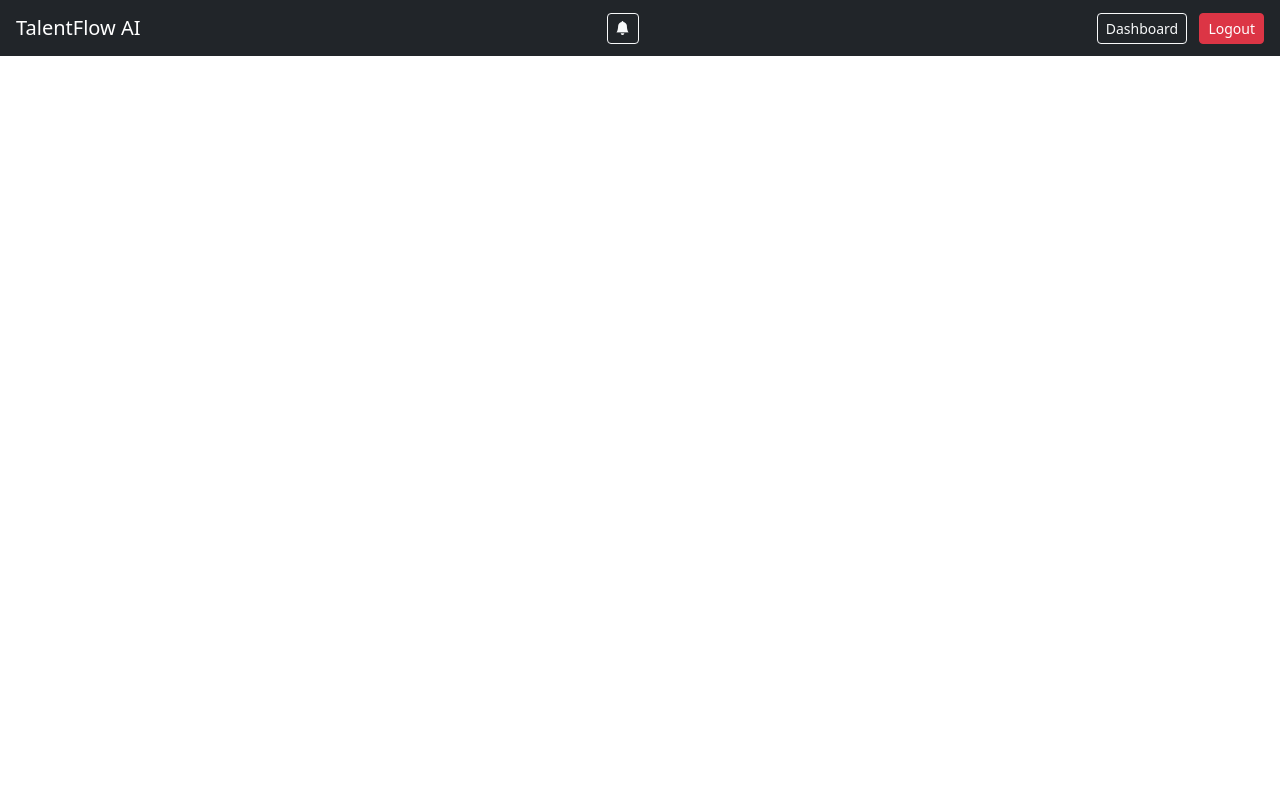
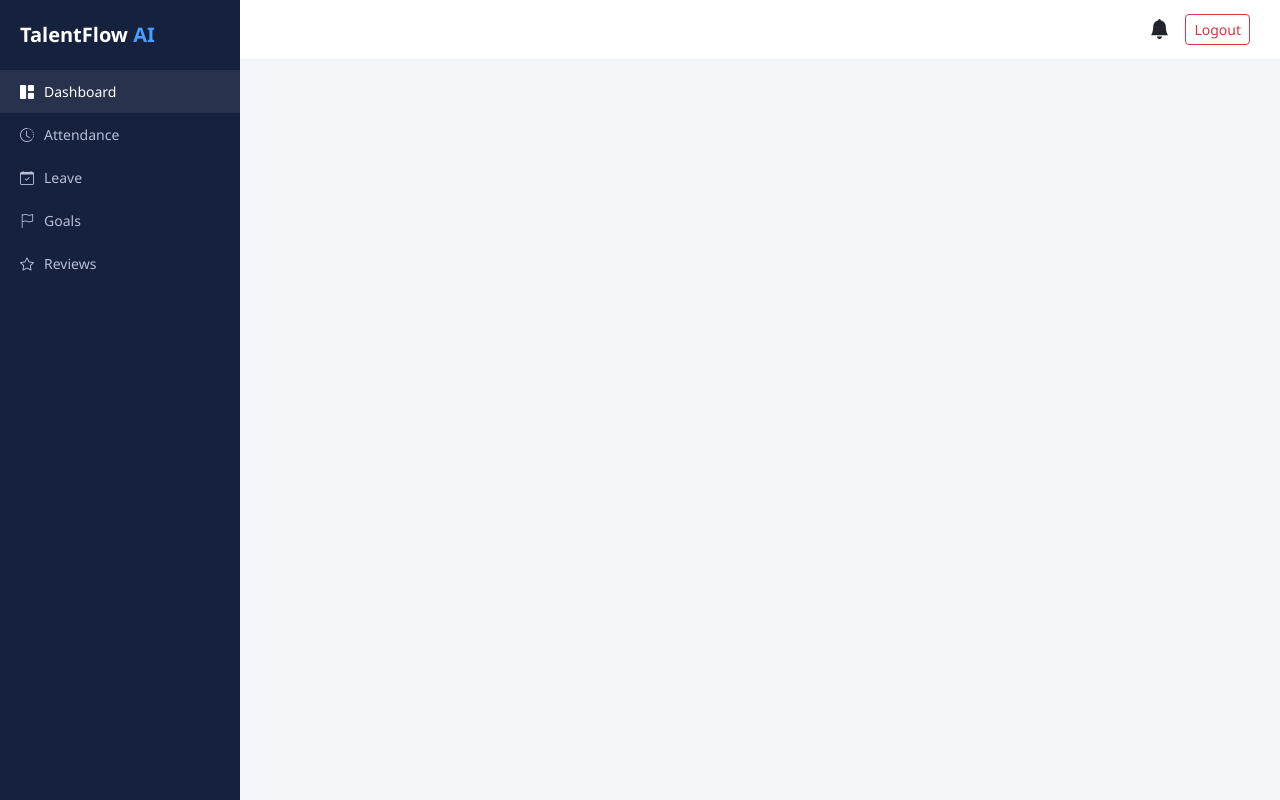
Before and after one commit to harshgiri3531/Telentflow_AI, a Django app: template templates/base.html in a window 1280 px wide. Run offline with Django 5.2, Linux system fonts and the light colour scheme; the template is opened without the code that fills it, so the values that code supplies are empty; parts of the project's set-up code (start-up, migrations or seed data) failed here and were passed over.

Commit message:
Add sidebar layout and real-data admin overview dashboard

```diff
--- a/apps/attendance/urls.py
+++ b/apps/attendance/urls.py
@@ -1,9 +1,10 @@
 from django.urls import path
-from .views import CheckInView, CheckOutView, LeaveRequestListCreateView, LeaveApprovalView
+from .views import CheckInView, CheckOutView, LeaveRequestListCreateView, LeaveApprovalView, AllLeaveRequestsView
 
 urlpatterns = [
     path('check-in/', CheckInView.as_view(), name='check-in'),
     path('check-out/', CheckOutView.as_view(), name='check-out'),
     path('leave/', LeaveRequestListCreateView.as_view(), name='leave-list-create'),
+    path('leave/all/', AllLeaveRequestsView.as_view(), name='leave-all'),
     path('leave/<int:pk>/approve/', LeaveApprovalView.as_view(), name='leave-approve'),
 ]
--- a/templates/base.html
+++ b/templates/base.html
@@ -1,3 +1,4 @@
+{% load static %}
 <!DOCTYPE html>
 <html lang="en">
 <head>
@@ -5,35 +6,64 @@
     <title>TalentFlow AI</title>
     <link href="https://cdn.jsdelivr.net/npm/bootstrap@5.3.3/dist/css/bootstrap.min.css" rel="stylesheet">
     <link href="https://cdn.jsdelivr.net/npm/bootstrap-icons@1.11.3/font/bootstrap-icons.css" rel="stylesheet">
+    <style>
+        body { background: #f5f6fa; font-family: 'Segoe UI', sans-serif; }
+        .sidebar {
+            position: fixed; top: 0; left: 0; bottom: 0; width: 240px;
+            background: #16213e; color: white; padding: 20px 0; overflow-y: auto;
+        }
+        .sidebar .brand { padding: 0 20px 20px; font-weight: 700; font-size: 20px; }
+        .sidebar .brand span { color: #4a9eff; }
+        .sidebar a {
+            display: flex; align-items: center; gap: 10px;
+            padding: 11px 20px; color: #b8bfd6; text-decoration: none; font-size: 14px;
+        }
+        .sidebar a:hover, .sidebar a.active { background: rgba(255,255,255,0.08); color: white; }
+        .main-wrapper { margin-left: 240px; }
+        .topbar {
+            background: white; padding: 14px 30px; display: flex;
+            justify-content: space-between; align-items: center;
+            border-bottom: 1px solid #eef0f5; position: relative;
+        }
+        .content-area { padding: 30px; }
+    </style>
 </head>
 <body>
-    <nav class="navbar navbar-dark bg-dark px-3">
-        <span class="navbar-brand">TalentFlow AI</span>
-        <a href="#" class="btn btn-sm btn-outline-light me-2 position-relative" onclick="toggleNotifications()">
-            <i class="bi bi-bell-fill"></i>
+    <div class="sidebar">
+        <div class="brand">TalentFlow <span>AI</span></div>
+        <a href="/dashboard/" class="active"><i class="bi bi-grid-1x2-fill"></i> Dashboard</a>
+        <a href="#"><i class="bi bi-clock-history"></i> Attendance</a>
+        <a href="#"><i class="bi bi-calendar-check"></i> Leave</a>
+        <a href="#"><i class="bi bi-flag"></i> Goals</a>
+        <a href="#"><i class="bi bi-star"></i> Reviews</a>
+    </div>
+
+    <div class="main-wrapper">
+        <div class="topbar">
+            <div></div>
+            <div class="d-flex align-items-center gap-3">
+                <a href="#" class="position-relative text-dark" onclick="toggleNotifications()">
+                    <i class="bi bi-bell-fill fs-5"></i>
                     <span id="notif-badge" class="badge bg-danger position-absolute top-0 start-100 translate-middle rounded-pill d-none">0</span>
                 </a>
-        <div>
-            <a href="/dashboard/" class="btn btn-sm btn-outline-light me-2">Dashboard</a>
-            <button onclick="logout()" class="btn btn-sm btn-danger">Logout</button>
+                <button onclick="logout()" class="btn btn-sm btn-outline-danger">Logout</button>
             </div>
-    </nav>
-    <div id="notif-dropdown" class="d-none container mt-2">
+        </div>
+        <div id="notif-dropdown" class="d-none px-4 pt-2">
             <div class="card p-3">
                 <h6>Notifications</h6>
                 <ul id="notif-list" class="list-group"></ul>
             </div>
         </div>
-    <div class="container mt-4">
+        <div class="content-area">
             {% block content %}{% endblock %}
         </div>
+    </div>
+
     <script src="https://cdn.jsdelivr.net/npm/bootstrap@5.3.3/dist/js/bootstrap.bundle.min.js"></script>
-    {% load static %}
     <script src="{% static 'js/api.js' %}"></script>
     <script>
-        if (getToken()) {
-            loadNotifications();
-        }
+        if (getToken()) { loadNotifications(); }
     </script>
     {% block scripts %}{% endblock %}
 </body>
```
Also changed, not shown: apps/attendance/serializers.py (+5 -2 lines), apps/attendance/views.py (+11 -0 lines), templates/dashboard.html (+98 -59 lines). Lines whose indentation alone changed are shown as unchanged.
